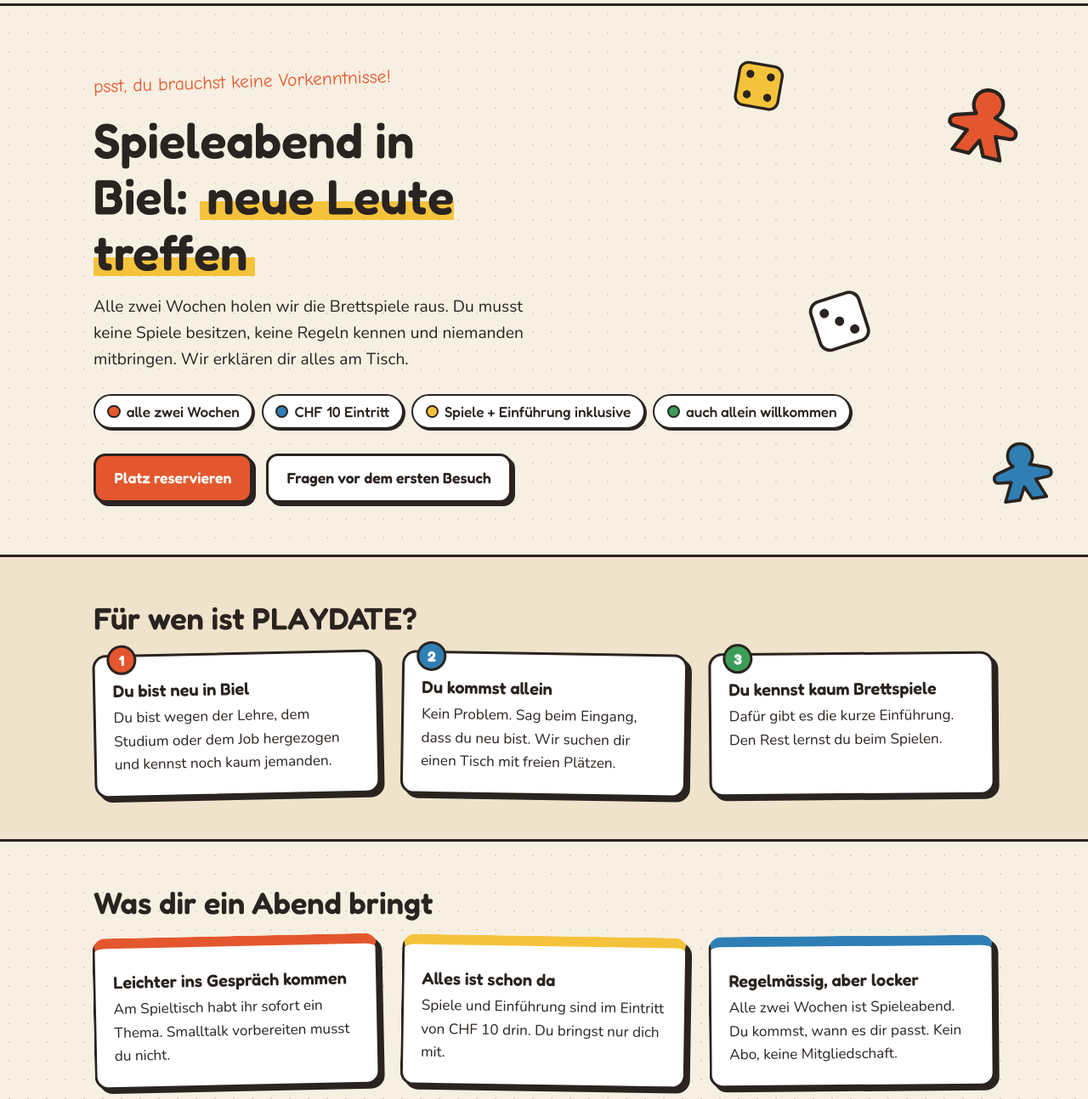
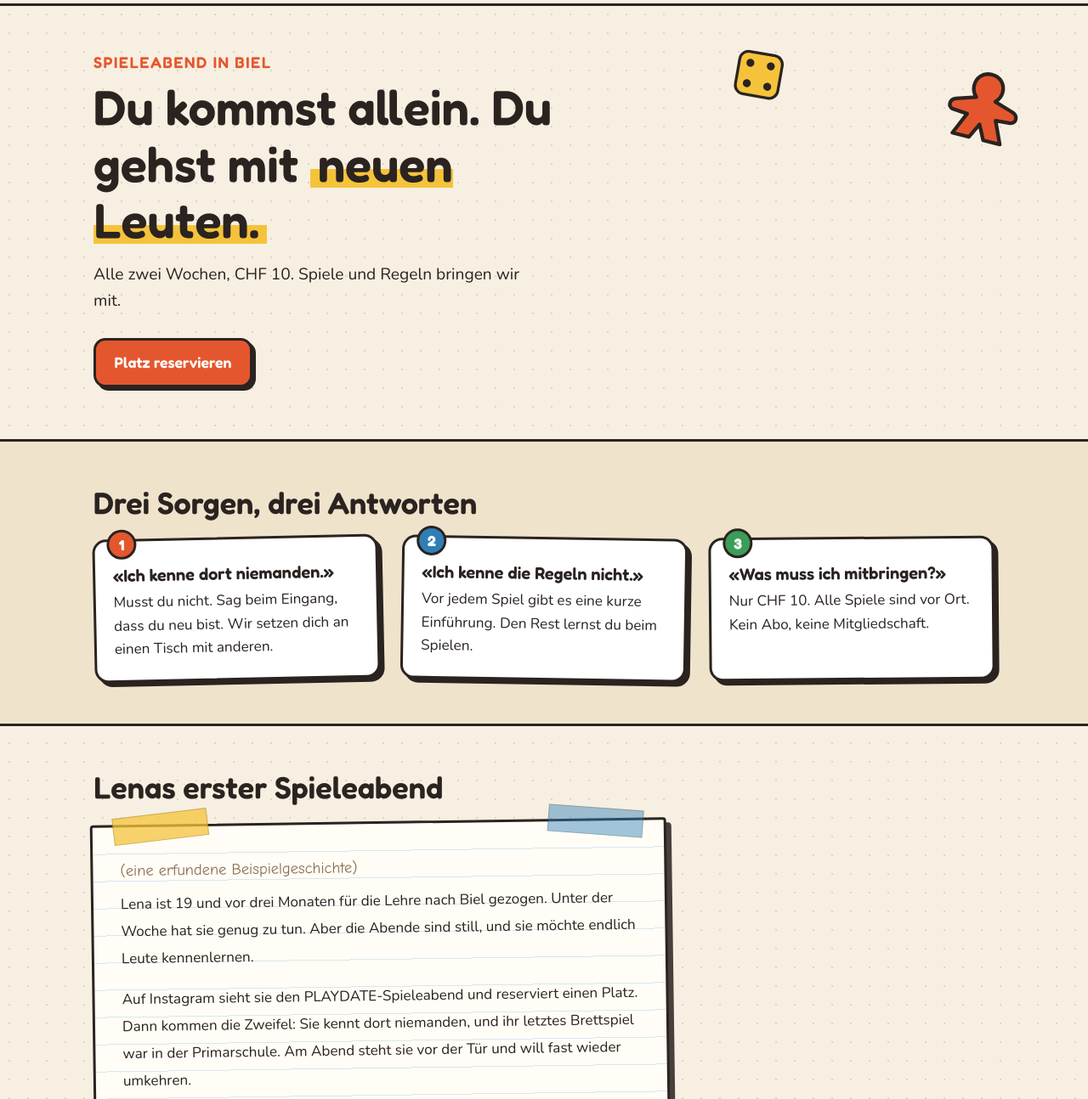
Before and after one commit to stayincut/PLAYDATE, a plain HTML site: page index.html in a window 1280 px wide. Shown: the part 60-1354 px from the top of the page at 85% size. Drawn offline with nearby package versions, Linux system fonts and the light colour scheme; a web font is replaced by a local one.

Commit message:
Weniger Elemente, stärkerer Hook auf der Startseite
Co-Authored-By: Claude Opus 5.5 <noreply@anthropic.com>
Claude-Session: https://claude.ai/code/session_01PNXfSzaaxZJuDzhQW3UYub

```diff
--- a/index.html
+++ b/index.html
@@ -31,73 +31,42 @@
 <main id="inhalt">
 
   <div class="hero">
-    <!-- Spielfiguren als Deko -->
     <div class="scatter s1" aria-hidden="true"><svg viewBox="0 0 64 64"><path d="M32 6C24 6 20 12 20 18c0 4 2 7 4 9L8 32c-5 2-5 8 0 9l12 1-8 18h14l6-12 6 12h14l-8-18 12-1c5-1 5-7 0-9l-16-5c2-2 4-5 4-9 0-6-4-12-12-12z" fill="#e4572e" stroke="#2a2320" stroke-width="3" stroke-linejoin="round"/></svg></div>
-    <div class="scatter s2" aria-hidden="true"><svg viewBox="0 0 64 64"><rect x="5" y="5" width="54" height="54" rx="11" fill="#fff" stroke="#2a2320" stroke-width="3.5"/><circle cx="19" cy="19" r="5" fill="#2a2320"/><circle cx="32" cy="32" r="5" fill="#2a2320"/><circle cx="45" cy="45" r="5" fill="#2a2320"/></svg></div>
-    <div class="scatter s3" aria-hidden="true"><svg viewBox="0 0 64 64"><path d="M32 6C24 6 20 12 20 18c0 4 2 7 4 9L8 32c-5 2-5 8 0 9l12 1-8 18h14l6-12 6 12h14l-8-18 12-1c5-1 5-7 0-9l-16-5c2-2 4-5 4-9 0-6-4-12-12-12z" fill="#2f7fb5" stroke="#2a2320" stroke-width="3" stroke-linejoin="round"/></svg></div>
     <div class="scatter s4" aria-hidden="true"><svg viewBox="0 0 64 64"><rect x="5" y="5" width="54" height="54" rx="11" fill="#f5c33b" stroke="#2a2320" stroke-width="3.5"/><circle cx="19" cy="19" r="5" fill="#2a2320"/><circle cx="45" cy="19" r="5" fill="#2a2320"/><circle cx="19" cy="45" r="5" fill="#2a2320"/><circle cx="45" cy="45" r="5" fill="#2a2320"/></svg></div>
 
     <div class="wrap">
-      <p class="note">psst, du brauchst keine Vorkenntnisse!</p>
-      <h1>Spieleabend in Biel: <span class="mark">neue Leute treffen</span></h1>
-      <p class="lead">Alle zwei Wochen holen wir die Brettspiele raus. Du musst keine Spiele besitzen, keine Regeln kennen und niemanden mitbringen. Wir erklären dir alles am Tisch.</p>
-      <ul class="tokens" aria-label="Das Wichtigste in Kürze">
-        <li>alle zwei Wochen</li>
-        <li>CHF 10 Eintritt</li>
-        <li>Spiele + Einführung inklusive</li>
-        <li>auch allein willkommen</li>
-      </ul>
+      <h1><span class="kicker">Spieleabend in Biel</span>Du kommst allein. Du gehst mit <span class="mark">neuen Leuten.</span></h1>
+      <p class="lead">Alle zwei Wochen, CHF 10. Spiele und Regeln bringen wir mit.</p>
       <div class="btn-row">
         <a class="btn btn-primary" href="spieleabend.html#reservieren">Platz reservieren</a>
-        <a class="btn" href="erster-besuch.html">Fragen vor dem ersten Besuch</a>
       </div>
     </div>
   </div>
 
   <section class="band">
     <div class="wrap">
-      <h2>Für wen ist PLAYDATE?</h2>
+      <h2>Drei Sorgen, drei Antworten</h2>
       <div class="cards">
         <article class="card">
           <span class="corner c-red">1</span>
-          <h3>Du bist neu in Biel</h3>
-          <p>Du bist wegen der Lehre, dem Studium oder dem Job hergezogen und kennst noch kaum jemanden.</p>
+          <h3>«Ich kenne dort niemanden.»</h3>
+          <p>Musst du nicht. Sag beim Eingang, dass du neu bist. Wir setzen dich an einen Tisch mit anderen.</p>
         </article>
         <article class="card">
           <span class="corner c-blue">2</span>
-          <h3>Du kommst allein</h3>
-          <p>Kein Problem. Sag beim Eingang, dass du neu bist. Wir suchen dir einen Tisch mit freien Plätzen.</p>
+          <h3>«Ich kenne die Regeln nicht.»</h3>
+          <p>Vor jedem Spiel gibt es eine kurze Einführung. Den Rest lernst du beim Spielen.</p>
         </article>
         <article class="card">
           <span class="corner c-green">3</span>
-          <h3>Du kennst kaum Brettspiele</h3>
-          <p>Dafür gibt es die kurze Einführung. Den Rest lernst du beim Spielen.</p>
+          <h3>«Was muss ich mitbringen?»</h3>
+          <p>Nur CHF 10. Alle Spiele sind vor Ort. Kein Abo, keine Mitgliedschaft.</p>
         </article>
       </div>
     </div>
   </section>
 
   <section>
-    <div class="wrap">
-      <h2>Was dir ein Abend bringt</h2>
-      <div class="cards">
-        <article class="card top-red">
-          <h3>Leichter ins Gespräch kommen</h3>
-          <p>Am Spieltisch habt ihr sofort ein Thema. Smalltalk vorbereiten musst du nicht.</p>
-        </article>
-        <article class="card top-yellow">
-          <h3>Alles ist schon da</h3>
-          <p>Spiele und Einführung sind im Eintritt von CHF 10 drin. Du bringst nur dich mit.</p>
-        </article>
-        <article class="card top-blue">
-          <h3>Regelmässig, aber locker</h3>
-          <p>Alle zwei Wochen ist Spieleabend. Du kommst, wann es dir passt. Kein Abo, keine Mitgliedschaft.</p>
-        </article>
-      </div>
-    </div>
-  </section>
-
-  <section class="band">
     <div class="wrap">
       <h2>Lenas erster Spieleabend</h2>
       <div class="story">
--- a/style.css
+++ b/style.css
@@ -117,7 +117,7 @@ section { padding-block: 3.2rem; position: relative; }
 /* ---------- Hero ---------- */
 .hero { padding-block: 3.5rem 3.8rem; position: relative; overflow: hidden; }
 .hero .wrap { position: relative; z-index: 1; }
-.hero h1 { max-width: 15ch; }
+.hero h1 { max-width: 19ch; }
 .hero .lead { font-size: 1.2rem; max-width: 46ch; margin: 0; }
 .hero.small { padding-block: 2.6rem 2.4rem; border-bottom: 3px dashed rgba(42,35,32,.25); }
 .hero.small h1 { max-width: 22ch; font-size: clamp(1.9rem, 4.5vw, 3rem); }
@@ -342,3 +342,5 @@ form .btn { margin-top: 1.4rem; }
   .invite { padding: 1.6rem 1.4rem; }
   .story { padding: 2rem 1.3rem 1.5rem; }
 }
+
+.kicker { display: block; font-size: 1.15rem; letter-spacing: .08em; text-transform: uppercase; color: var(--red); margin-bottom: .6rem; }
```
Also changed, not shown: erster-besuch.html (+0 -1 lines), spieleabend.html (+1 -9 lines).
